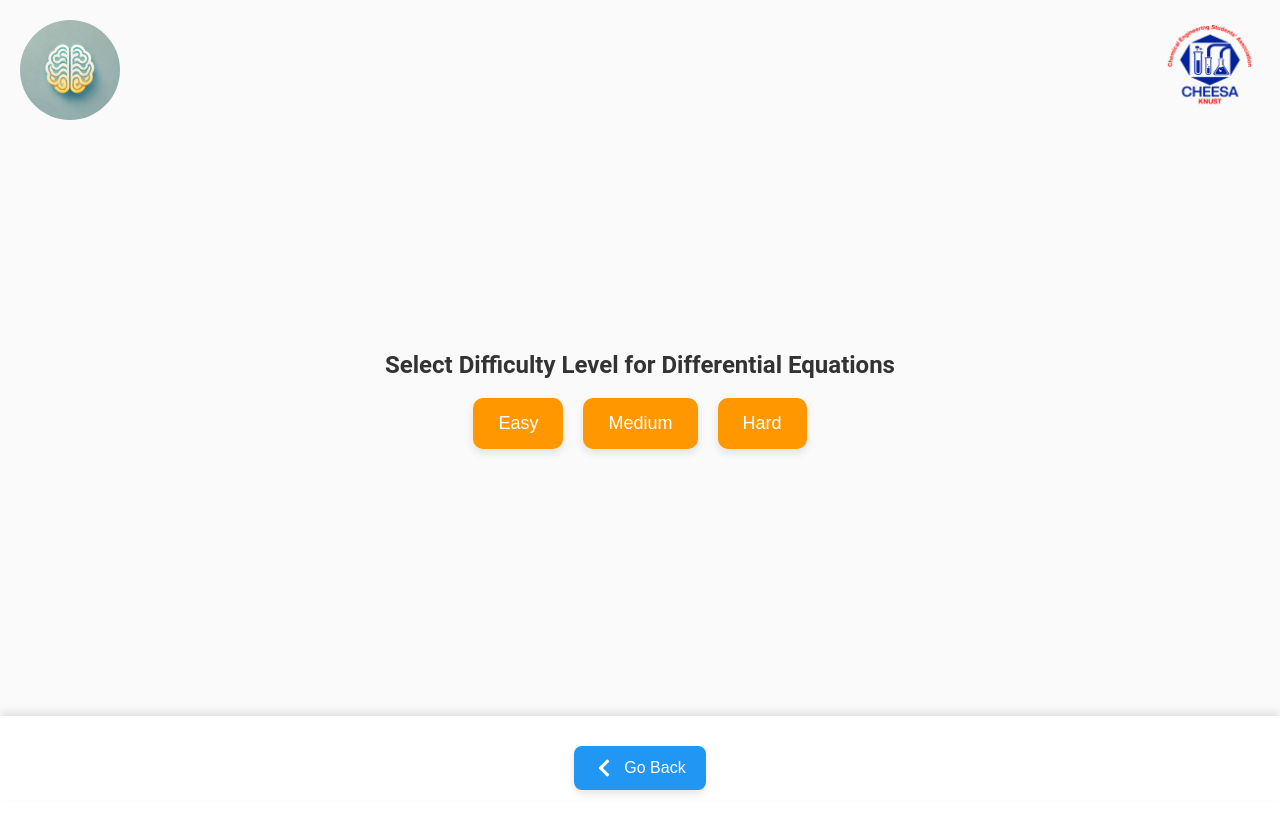
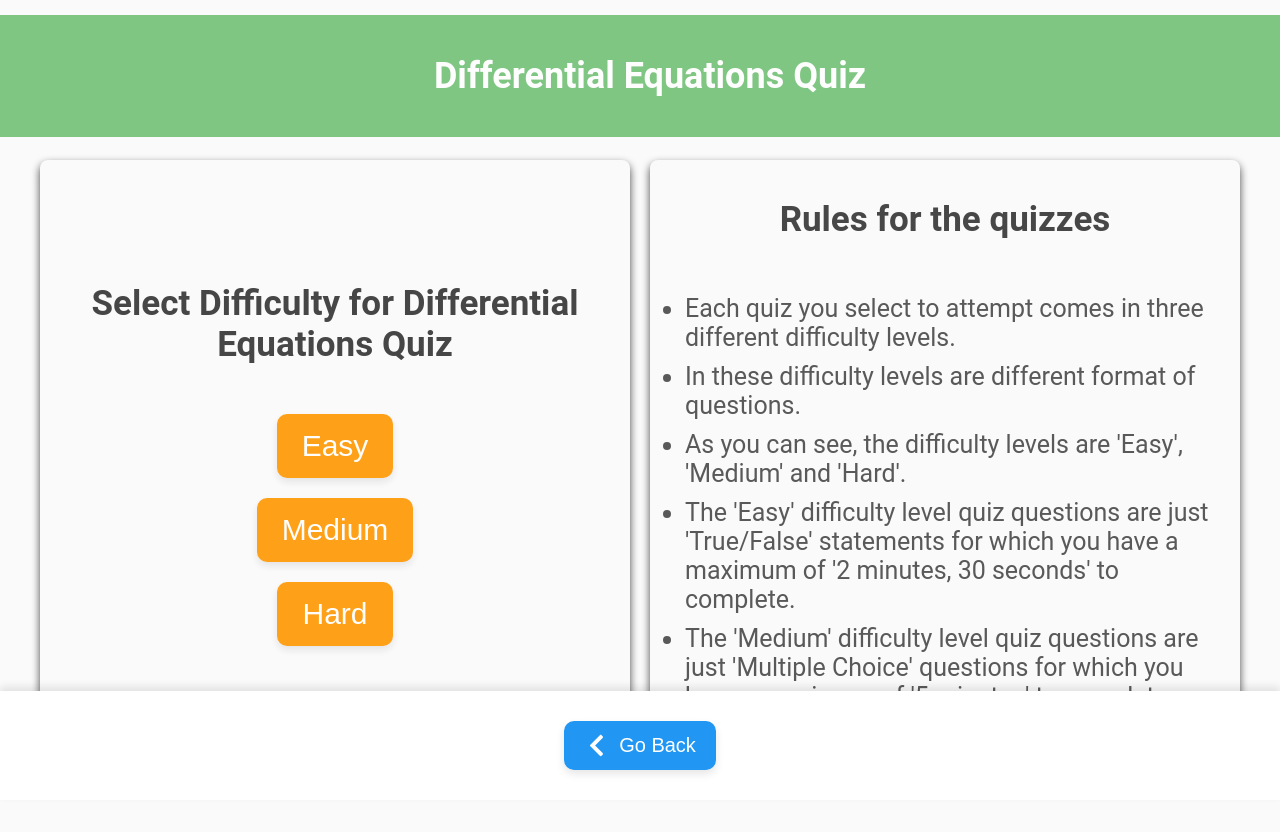
Before and after one commit to debrahseth/UniCram, a React (Create React App) app: page /quiz in a window 1280 px wide. Both pictures are taken after a click on the button "Differential Equations". Shown: the top 832 px of the page. Before the commit the page ends 800 px from the top, so only its background shows below. Built offline with nearby package versions, Linux system fonts and the light colour scheme.

Commit message:
Christabel

```diff
--- a/src/components/Quiz.js
+++ b/src/components/Quiz.js
@@ -6,6 +6,7 @@ import { db, auth } from '../firebase';
 import { FaChevronLeft, FaCheck, FaTimes, FaLightbulb, FaClock } from 'react-icons/fa';
 import TopLeftLogo from './TopLeftLogo';
 import TopRightLogo from './TopRightLogo';
+import logo from "../assets/main.jpg";
 
 const Quiz = () => {
   const navigate = useNavigate();
@@ -20,11 +21,25 @@ const Quiz = () => {
   const [timerRunning, setTimerRunning] = useState(false);
 
   const timeLimits = {
-    easy: 150,
-    medium: 300,
-    hard: 450,
+    easy: 15000,
+    medium: 30000,
+    hard: 450000,
   };
 
+  const rules = [
+    "Each quiz you select to attempt comes in three different difficulty levels.",
+    "In these difficulty levels are different format of questions.",
+    "As you can see, the difficulty levels are 'Easy', 'Medium' and 'Hard'.",
+    "The 'Easy' difficulty level quiz questions are just 'True/False' statements for which you have a maximum of '2 minutes, 30 seconds' to complete.",
+    "The 'Medium' difficulty level quiz questions are just 'Multiple Choice' questions for which you have a maximum of '5 minutes' to complete.",
+    "The 'Hard' difficulty level quiz questions are just 'Fill-in' questions for which you have a maximum of '7 minutes, 30 seconds' to complete.",
+    "Don't be scared. These are simple questions you can answer.",
+    "After each quiz taken, your score is saved to your 'Personal Records' which you can access through your 'Profile Page', or the 'Leaderboard Screen'.",
+    "Also, at the end of any quiz, you are graded based on your score obtained. This is shown to you at the end of the quiz.",
+    "A 'Leaderboard' is also available to help you know the leaders and losers of any quiz taken.",
+    "The leaderboard is just there to help you improve your scores. Don't be ashamed if you are not at the top. There's more room for improvement.",
+    "I wish you a very big 'GOOD LUCK' as you take this quiz."
+  ];
   const handleCourseSelection = (course) => {
     setSelectedCourse(course);
     setSelectedDifficulty(null);
@@ -136,10 +151,11 @@ const Quiz = () => {
 
   if (!selectedCourse) {
     return (
-      <div style={styles.container}>
-        <TopLeftLogo />
-        <TopRightLogo />
-        <h2>Select a Course</h2>
+      <div style={styles.mainContainer}>
+        <div style={styles.background}></div>
+        <div style={styles.header}>
+          <h2 style={{fontSize: "40px"}}>Select a Course</h2>
+        </div>
         <div style={styles.courseSelection}>
           {courses.map((course, index) => (
             <button key={index} onClick={() => handleCourseSelection(course)} style={styles.courseButton}>
@@ -147,7 +163,7 @@ const Quiz = () => {
             </button>
           ))}
         </div>
-        <div style={styles.buttonContainer}>
+        <div>
         <button onClick={() => navigate('/dashboard')} style={styles.goBackButton}>
           <FaChevronLeft style={styles.icon} /> Go Back
         </button>
@@ -160,15 +176,28 @@ const Quiz = () => {
     const difficulties = ['easy', 'medium', 'hard'];
     return (
       <div style={styles.container}>
-        <TopLeftLogo />
-        <TopRightLogo />
-        <h2>Select Difficulty Level for {selectedCourse.title}</h2>
+        <div style={styles.header}>
+          <h2 style={{fontSize: '36px'}}>{selectedCourse.title} Quiz</h2>
+        </div>
+        <div style={styles.contain}>
           <div style={styles.difficultySelection}>
+          <h2 style={styles.head}> Select Difficulty for {selectedCourse.title} Quiz </h2>
           {difficulties.map((difficulty, index) => (
             <button key={index} onClick={() => handleDifficultySelection(difficulty)} style={styles.difficultyButton}>
               {difficulty.charAt(0).toUpperCase() + difficulty.slice(1)}
             </button>
           ))}
+          </div>
+          <div style={styles.content}>
+            <h2 style={styles.title}> Rules for the quizzes</h2>
+            <div style={styles.scrollableContainer}>
+              <ul style={styles.tipsList}>
+                {rules.map((tip, index) => (
+                <li key={index} style={styles.tipItem}>{tip}</li>
+                ))}
+              </ul>
+            </div>
+          </div>
         </div>
         <div style={styles.buttonContainer}>
           <button onClick={() => setSelectedCourse(null)} style={styles.goBackButton}>
@@ -192,42 +221,66 @@ const Quiz = () => {
       case 'multiple-choice':
         return (
           <div>
+            <div style={styles.cont}>
               <h3>{currentQuestion.question}</h3>
+            </div>
+            <div style={styles.con2}>
             {currentQuestion.options.map((option, index) => (
               <button key={index} onClick={() => handleAnswer(option)} style={styles.answerButton}>
                 {option}
               </button>
             ))}
             </div>
+            <div style={styles.footer}>
+              <p>© 2025 StudyGroup. All rights reserved.</p>
+            </div>
+          </div>
         );
       case 'true-false':
         return (
           <div>
+            <div style={styles.cont}>
               <h3>{currentQuestion.question}</h3>
-            <button onClick={() => handleAnswer('True')} style={styles.answerButton}>
+            </div>
+            <div style={styles.con1}>
+            <button onClick={() => handleAnswer('True')} style={styles.button}>
               <FaCheck style={styles.icon} /> True
             </button>
-            <button onClick={() => handleAnswer('False')} style={styles.answerButton}>
+            <button onClick={() => handleAnswer('False')} style={styles.button}>
               <FaTimes style={styles.icon} /> False
             </button>
+            </div>
+            <div style={styles.footer}>
+              <p>© 2025 StudyGroup. All rights reserved.</p>
+            </div>
           </div>
         );
       case 'fill-in':
         return (
           <div>
+            <div style={styles.cont}>
               <h3>{currentQuestion.question}</h3>
+            </div>
+            <div style={styles.cont}>
             <input
               type="text"
+              placeholder='Type your answer here....'
               value={userAnswer}
               onChange={(e) => setUserAnswer(e.target.value)}
               style={styles.inputField}
             />
+            </div>
+            <div style={styles.con2}>
             <button
               onClick={() => handleAnswer(userAnswer)}
               style={styles.submitButton}
             >
               Submit Answer
             </button>
+            </div>
+            <div style={styles.footer}>
+              <p>© 2025 StudyGroup. All rights reserved.</p>
+            </div>
           </div>
         );
       default:
@@ -237,12 +290,16 @@ const Quiz = () => {
 
   return (
     <div style={styles.container}>
+      <div style={styles.header}>
       <TopLeftLogo />
       <TopRightLogo />
-      <h2>Quiz: {selectedCourse.title}</h2>
-      <h3>Question {currentQuestionIndex + 1}:</h3>
+        <h2 style={{fontSize: "40px"}}>Quiz: {selectedCourse.title}</h2>
+      </div>
+      <div style={styles.con}>
+        <h3 style={{fontSize: "33px"}}>Question {currentQuestionIndex + 1}:</h3>
         <div style={styles.timerContainer}>
-        <FaClock style={styles.icon} /> <h4>Time Left: {formatTime(timer)}</h4>
+          <FaClock style={styles.icon} /> <h4 style={{fontSize: "30px"}}>Time Left: {formatTime(timer)}</h4>
+        </div>
       </div>
         {renderQuestion()}
     </div>
@@ -255,26 +312,65 @@ const styles = {
     flexDirection: 'column',
     alignItems: 'center',
     justifyContent: 'center',
-    height: '100vh',
     backgroundColor: '#fafafa',
     padding: '20px',
     fontFamily: "'Roboto', sans-serif",
     color: '#333',
     boxSizing: 'border-box',
   },
+  mainContainer: {
+    height: "100vh",
+    display: "flex",
+    flexDirection: "column",
+    position: "relative",
+    overflow: "hidden",
+    width: "100%",
+    alignItems: 'center',
+    justifyContent: 'center',
+  },
+  background: {
+    content: '""',
+    position: "absolute",
+    top: 0,
+    left: 0,
+    right: 0,
+    bottom: 0,
+    backgroundImage: `url(${logo})`,
+    backgroundPosition: "center",
+    backgroundSize: "cover",
+    backgroundRepeat: "no-repeat",
+    opacity: 0.5,
+    zIndex: -1,
+  },
+  header: {
+    position: "fixed",
+    top: 15,
+    left: 0,
+    width: "100%",
+    backgroundColor: "#4CAF50",
+    color: "white",
+    padding: "10px",
+    textAlign: "center",
+    zIndex: 10,
+    opacity: "0.7",
+  },
   courseSelection: {
     display: 'flex',
     flexDirection: 'column',
     gap: '20px',
-    marginBottom: '20px',
     textAlign: 'center',
-    width: '100%',
+    width: '90%',
+    marginTop: "180px",
+    flex: 1,
+    overflowY: "auto",
+    padding: "20px",
+    opacity: "0.9",
   },
   courseButton: {
     backgroundColor: '#4CAF50',
     color: 'white',
     padding: '15px 25px',
-    fontSize: '18px',
+    fontSize: '30px',
     cursor: 'pointer',
     borderRadius: '10px',
     border: 'none',
@@ -286,13 +382,13 @@ const styles = {
   },
   icon: {
     marginRight: '10px',
-    fontSize: '20px',
+    fontSize: '25px',
   },
   buttonContainer: {
+    width: '100%',
     position: 'fixed',
     bottom: '0',
     left: '0',
-    width: '100%',
     backgroundColor: '#fff',
     padding: '10px 0',
     boxShadow: '0 -4px 8px rgba(0, 0, 0, 0.1)',
@@ -305,11 +401,12 @@ const styles = {
     backgroundColor: '#2196F3',
     color: 'white',
     padding: '12px 20px',
-    fontSize: '16px',
+    fontSize: '20px',
     cursor: 'pointer',
-    borderRadius: '8px',
+    borderRadius: '10px',
     border: 'none',
     marginTop: '20px',
+    marginBottom: '20px',
     boxShadow: '0 4px 8px rgba(0, 0, 0, 0.1)',
     transition: 'background-color 0.3s ease',
     display: 'flex',
@@ -319,13 +416,128 @@ const styles = {
   difficultySelection: {
     display: 'flex',
     gap: '20px',
-    marginBottom: '20px',
+    flexDirection: 'column',
+    alignItems: 'center',
+    justifyContent: 'center',
+    width: '50%',
+    padding: '10px',
+    flex: 1,
+    zIndex: 2,
+    opacity: 0.9,
+    flex: 1,
+    borderRadius: '8px',
+    boxShadow: '0 4px 8px rgba(0, 0, 0, 0.8)',
+    height: '70vh',
+    marginTop: '120px'
+  },
+  content: {
+    display: 'flex',
+    flexDirection: 'column',
+    alignItems: 'center',
+    width: '50%',
+    padding: '10px',
+    marginLeft: '20px',
+    zIndex: 2,
+    opacity: 0.9,
+    flex: 1,
+    borderRadius: '8px',
+    boxShadow: '0 4px 8px rgba(0, 0, 0, 0.8)',
+    height: '70vh',
+    marginTop: '120px'
+  },
+  con: {
+    display: 'flex',
+    flexDirection: 'column',
+    alignItems: 'center',
+    width: '100%',
+    padding: '10px',
+    textAlign: 'center',
+    zIndex: 2,
+    opacity: 0.9,
+    flex: 1,
+    borderRadius: '8px',
+    boxShadow: '0 4px 8px rgba(0, 0, 0, 0.8)',
+    marginTop: '140px'
+  },
+  cont: {
+    display: 'flex',
+    flexDirection: 'column',
+    alignItems: 'center',
+    width: '100%',
+    padding: '10px',
+    textAlign: 'center',
+    zIndex: 2,
+    opacity: 0.9,
+    flex: 1,
+    borderRadius: '8px',
+    boxShadow: '0 4px 8px rgba(0, 0, 0, 0.8)',
+    marginTop: '40px'
+  },
+  con2: {
+    display: 'flex',
+    flexDirection: 'column',
+    alignItems: 'center',
+    width: '100%',
+    padding: '10px',
+    textAlign: 'center',
+    zIndex: 2,
+    opacity: 0.9,
+    flex: 1,
+    borderRadius: '8px',
+    boxShadow: '0 4px 8px rgba(0, 0, 0, 0.8)',
+    marginTop: '50px'
+  },
+  con1: {
+    display: 'flex',
+    flexDirection: 'row',
+    alignItems: 'center',
+    justifyContent: 'space-between',
+    width: '100%',
+    padding: '10px',
+    textAlign: 'center',
+    zIndex: 2,
+    opacity: 0.9,
+    flex: 1,
+    borderRadius: '8px',
+    boxShadow: '0 4px 8px rgba(0, 0, 0, 0.8)',
+    marginTop: '150px',
+  },
+  tipsList: {
+    listStyleType: 'disc',
+    paddingLeft: '25px',
+    color: '#333',
+    fontSize: '25px',
+  },
+  tipItem: {
+    marginBottom: '10px',
+  },
+  title: {
+    fontSize: '35px'
+  },
+  head: {
+    fontSize: '35px',
+    textAlign: 'center'
+  },
+  scrollableContainer: {
+    flex: 1,
+    overflowY: 'auto',
+    opacity: '0.9',
+    width: '100%',
+  },
+  contain: {
+    display: 'flex',
+    flexDirection: 'row',
+    justifyContent: 'space-between',
+    width: '100%',
+    height: '100vh',
+    padding: '20px',
+    boxSizing: 'border-box',
   },
   difficultyButton: {
     backgroundColor: '#FF9800',
     color: 'white',
     padding: '15px 25px',
-    fontSize: '18px',
+    fontSize: '30px',
     cursor: 'pointer',
     borderRadius: '10px',
     border: 'none',
@@ -346,36 +558,60 @@ const styles = {
     display: 'flex',
     alignItems: 'center',
     justifyContent: 'center',
+    width: '100%',
+  },
+  button: {
+    flex: 1,
+    margin: '0 10px',
+    padding: '10px 20px',
+    fontSize: '16px',
+    backgroundColor: '#007bff',
+    color: 'white',
+    border: 'none',
+    borderRadius: '4px',
+    cursor: 'pointer',
+    transition: 'background-color 0.3s ease',
   },
   inputField: {
     padding: '12px',
-    fontSize: '16px',
+    fontSize: '20px',
     borderRadius: '8px',
     border: '1px solid #ccc',
-    width: '100%',
-    maxWidth: '450px',
+    width: '90%',
     marginBottom: '20px',
+    marginTop: '20px',
   },
   submitButton: {
     backgroundColor: '#4CAF50',
     color: 'white',
-    padding: '10px 20px',
-    fontSize: '16px',
+    padding: '20px',
+    fontSize: '20px',
     cursor: 'pointer',
     borderRadius: '10px',
     border: 'none',
-    marginBottom: '15px',
     boxShadow: '0 4px 8px rgba(0, 0, 0, 0.1)',
     transition: 'background-color 0.3s ease',
     display: 'flex',
     alignItems: 'center',
     justifyContent: 'center',
+    width: '60%',
   },
   timerContainer: {
-    marginBottom: '20px',
     display: 'flex',
     alignItems: 'center',
     justifyContent: 'center',
+  },
+  footer: {
+    position: 'fixed',
+    bottom: '0',
+    left: '0',
+    width: '100%',
+    padding: '15px',
+    backgroundColor: '#333',
+    color: '#fff',
+    textAlign: 'center',
+    fontSize: '0.9rem',
+    fontFamily: 'Poppins, sans-serif',
   }
 };
 
```
Also changed, not shown: src/components/Home.js (+0 -16 lines), src/components/Leaderboard.js (+95 -88 lines). Lines whose indentation alone changed are shown as unchanged.
